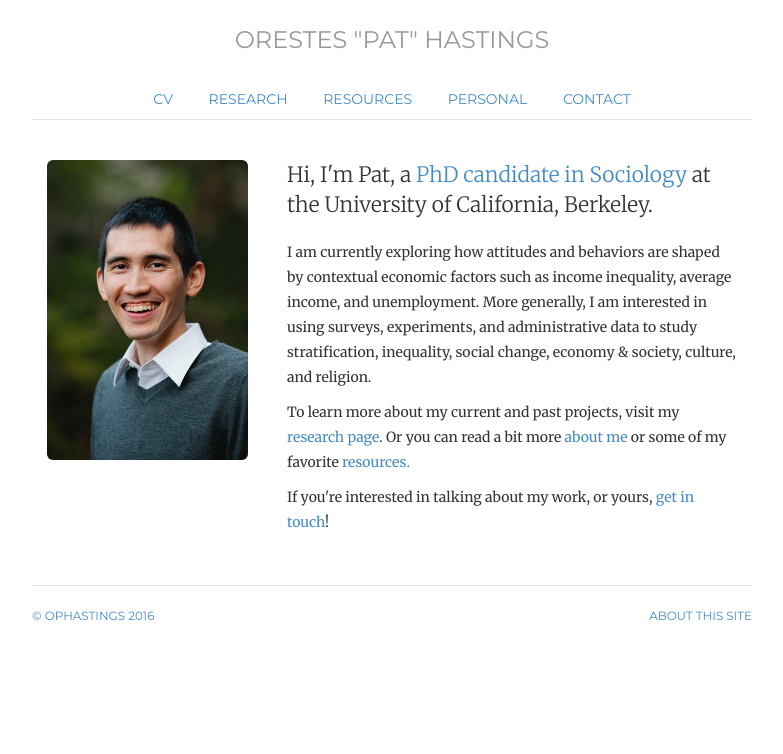
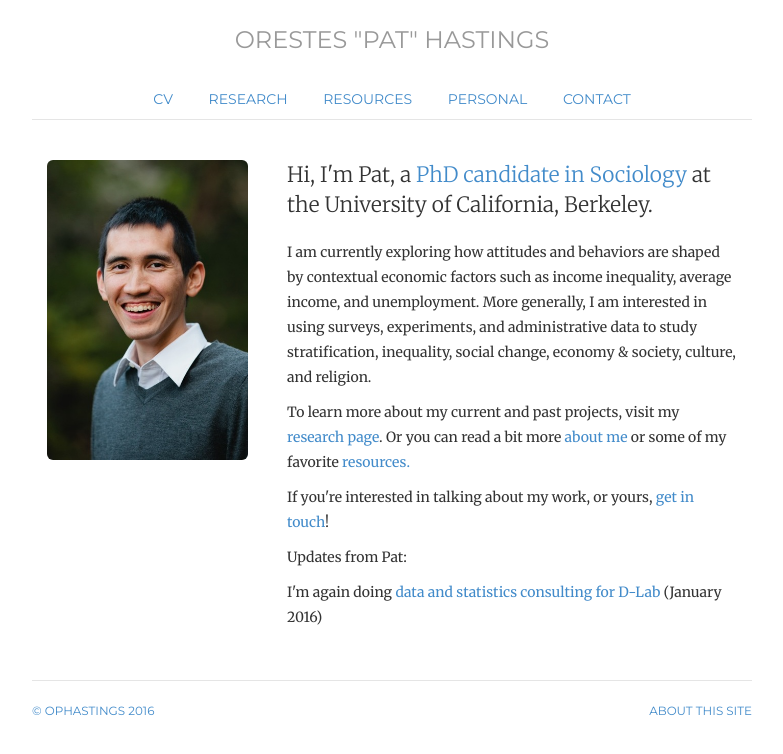
Before and after one commit to ophastings/ophastings.github.io, a Jekyll site: the page built from index.html, in a window 1280 px wide. Shown: the top 754 px of the page, without its empty margins (248-1031 px from the left). Built offline with Jekyll 4.4.1, drawn with Linux system fonts in a browser that asks for light colours; comment, search, counter and statistics services are not loaded.

Commit message:
Update index.html

```diff
--- a/index.html
+++ b/index.html
@@ -24,6 +24,10 @@ description: Website of Orestes Pat Hastings, sociology PhD candidate at UC Berk
 	read a bit more <a href="personal">about me</a> or some of my favorite <a href="resources">resources.</a></p>
 	<p>If you're interested in talking about my work, or yours, <a href="contact">get in touch</a>!</p>
 
+	<p>Updates from Pat:</p>
+	<p>I'm again doing <a href="http://dlab.berkeley.edu/consultation/pat-hastings">data and statistics consulting for D-Lab  </a> (January 2016)</p>
+
+
 	</div>
 </div>
 <!-- </div> -->
```
